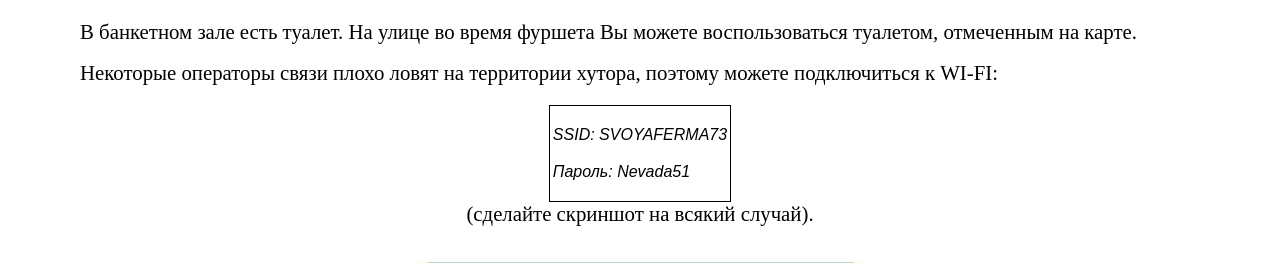
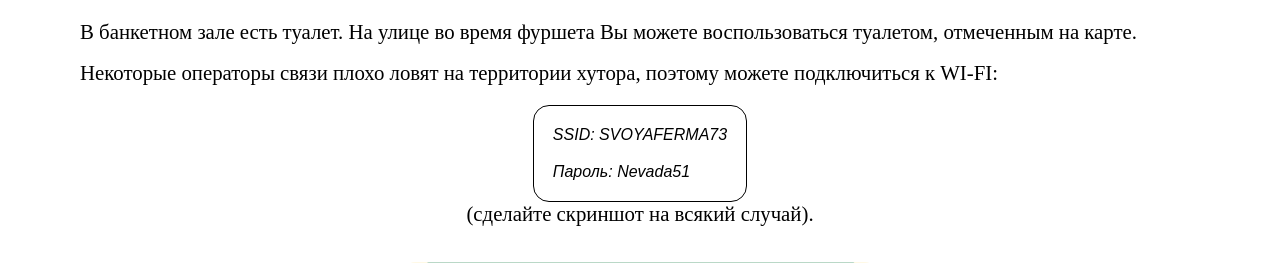
Before and after one commit to proun95/wedding, a PHP site: page / in a window 1280 px wide. Shown: the part 828-1091 px from the top of the page. Run offline with PHP 8.4, Linux system fonts and the light colour scheme; a map, chart or similar area stays blank; some web fonts are replaced.

Commit message:
add left and right margins to wifi

```diff
--- a/style.css
+++ b/style.css
@@ -31,6 +31,7 @@ h4 {
 
 table {
   border: 1px solid;
+  border-radius: 1rem;
   margin:auto;
 }
 .caption {
@@ -40,6 +41,8 @@ table {
 .normal {
   font-family: 'Arial';
   font-size: 1rem;
+  margin-inline-start: 1rem;
+  margin-inline-end: 1rem;
 }
 
 .loader {
```
